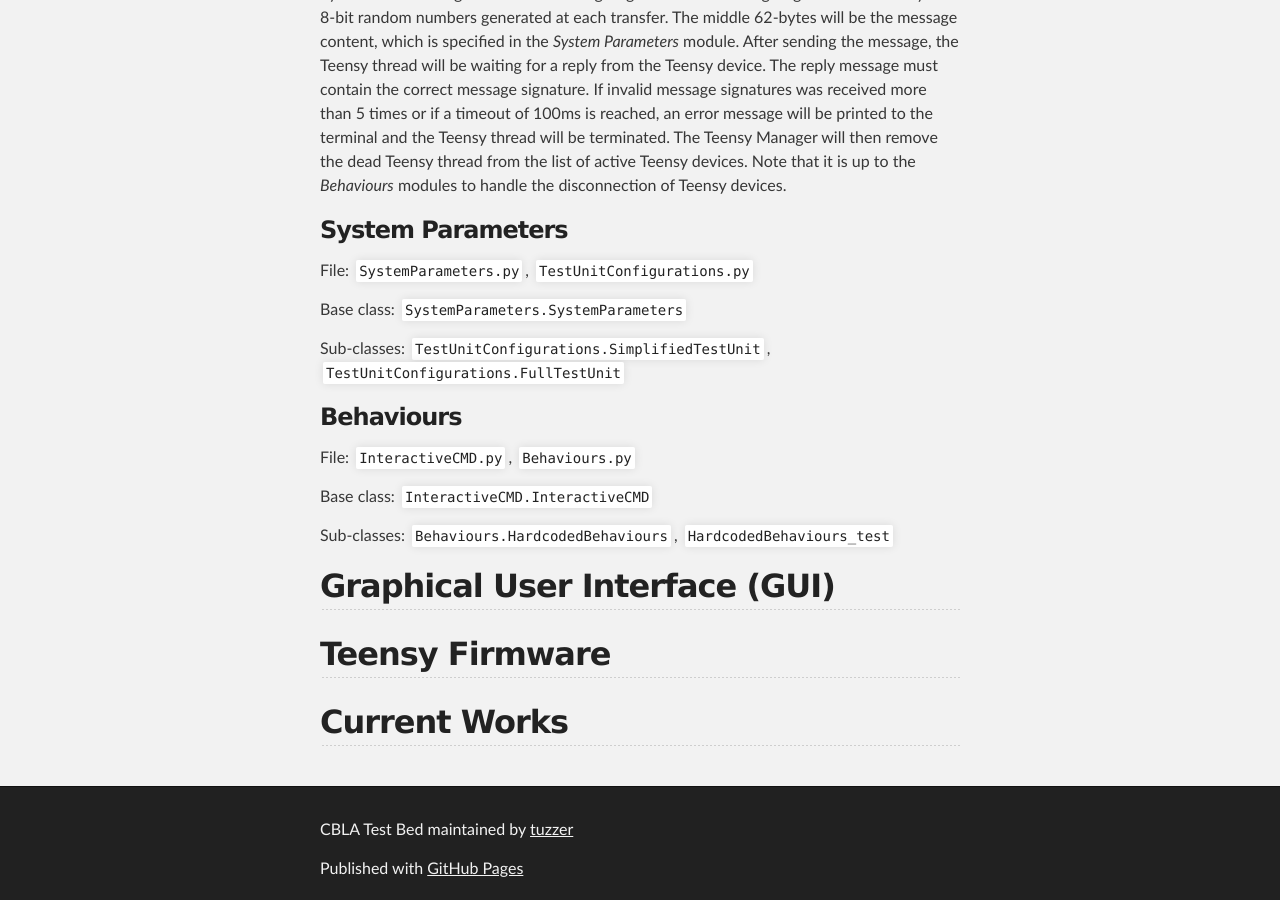
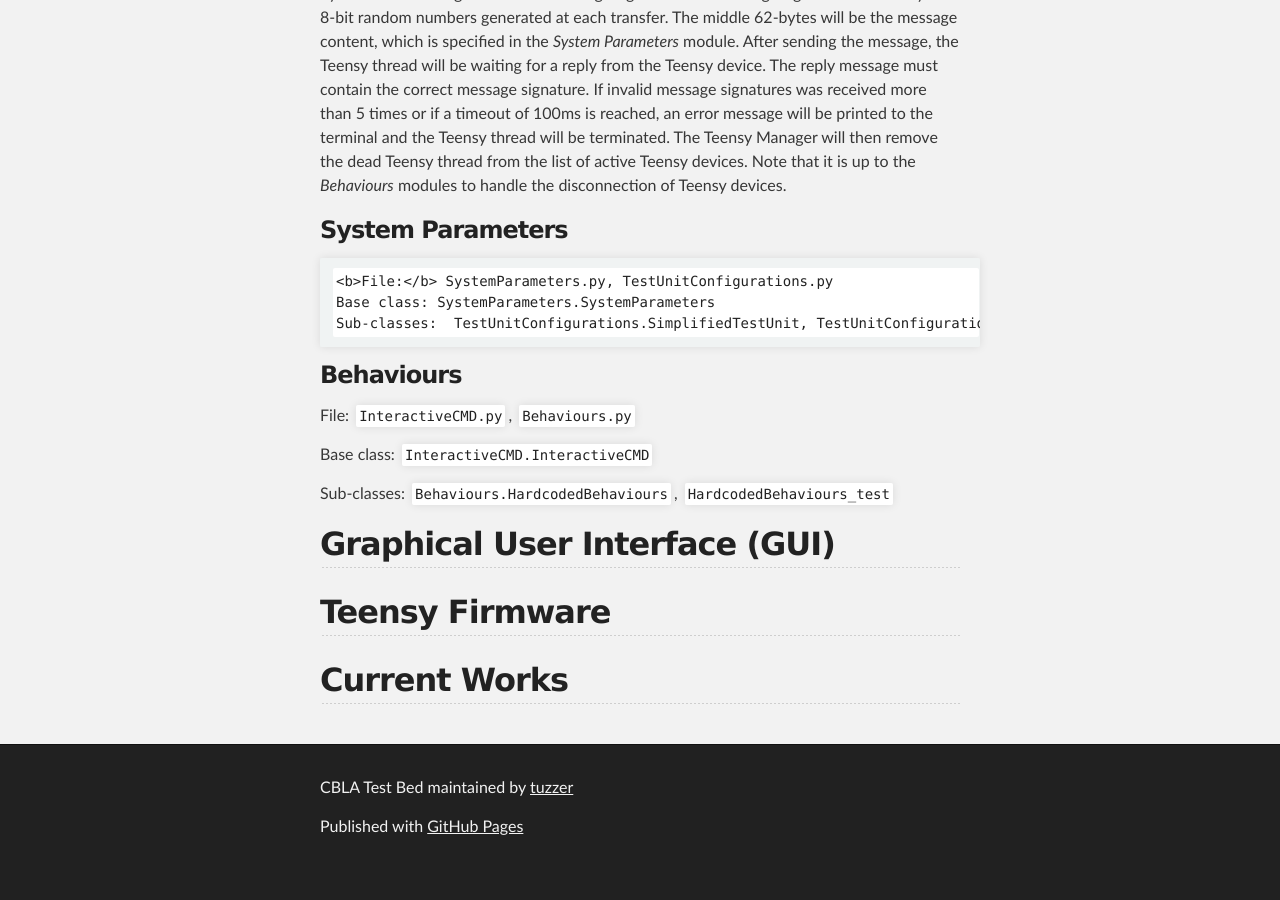
Before and after one commit to MattChanTK/Hylozoic-Series-3, a Jekyll site: the page built from index.md, in a window 1280 px wide and 900 px high, scrolled down 2141 px. Built offline with Jekyll 4.4.1, drawn with Linux system fonts in a browser that asks for light colours; Markdown is read by kramdown in place of the engine named in the settings; after the commit the page ends 3014 px from its top, so only the background shows below that; some of the changed lines change nothing that is shown.

Commit message:
checking if bolding works.

````diff
--- a/index.md
+++ b/index.md
@@ -31,7 +31,7 @@ Below gives a high-level overview of the functions and requirements of each modu
 
 ### Teensy Manager
 
-```Python
+```
 File: TeensyInterface.py
 Base class: TeensyInterface.TeensyManager
 ```
@@ -48,11 +48,11 @@ To ensure that the correct messages are received by the Teensy devices, the firs
 
 ### System Parameters
 
-File: `SystemParameters.py`, `TestUnitConfigurations.py`
-
-Base class: `SystemParameters.SystemParameters`
-
-Sub-classes:  `TestUnitConfigurations.SimplifiedTestUnit`, `TestUnitConfigurations.FullTestUnit`
+```
+<b>File:</b> SystemParameters.py, TestUnitConfigurations.py
+Base class: SystemParameters.SystemParameters
+Sub-classes:  TestUnitConfigurations.SimplifiedTestUnit, TestUnitConfigurations.FullTestUnit
+```
 
 ### Behaviours
 
````
